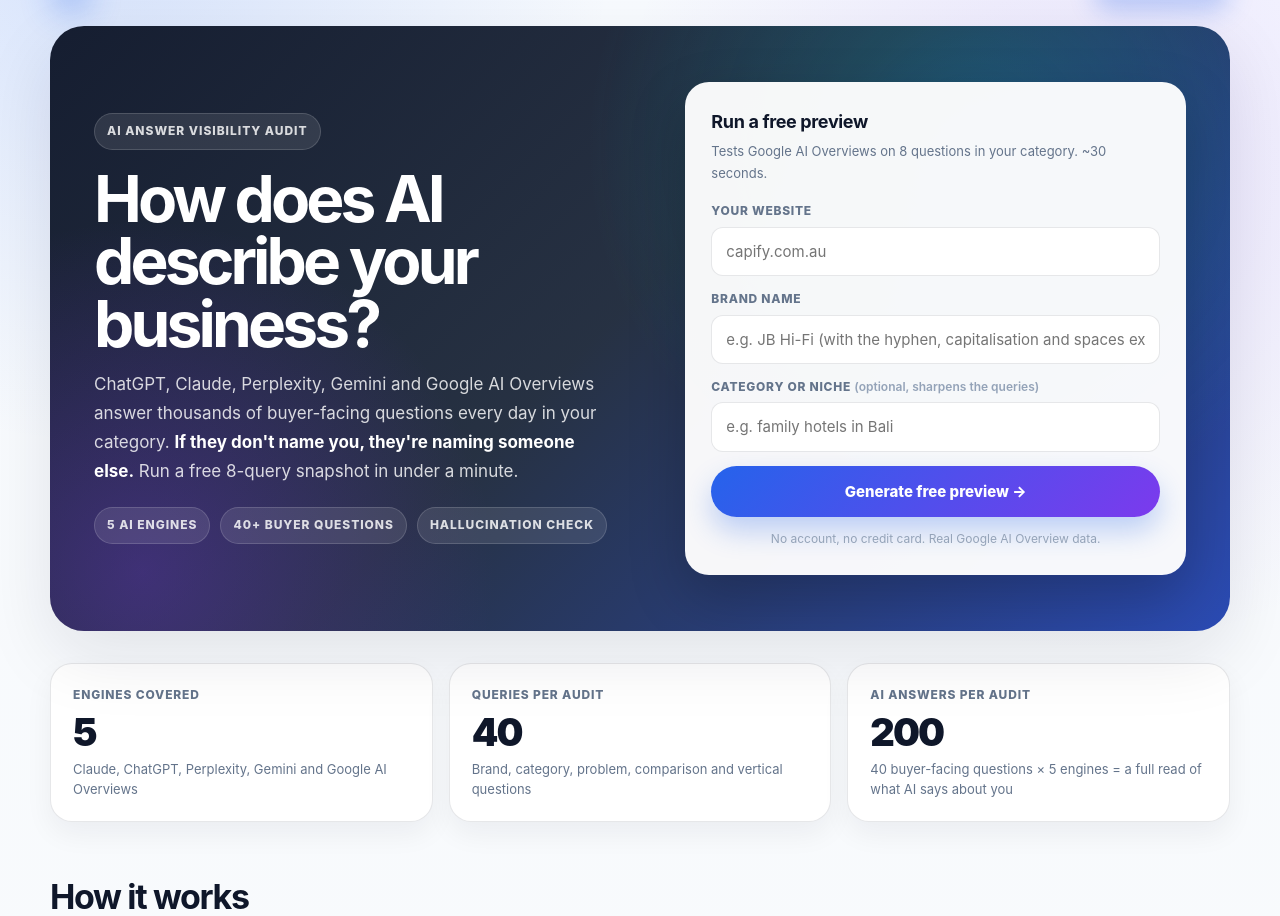
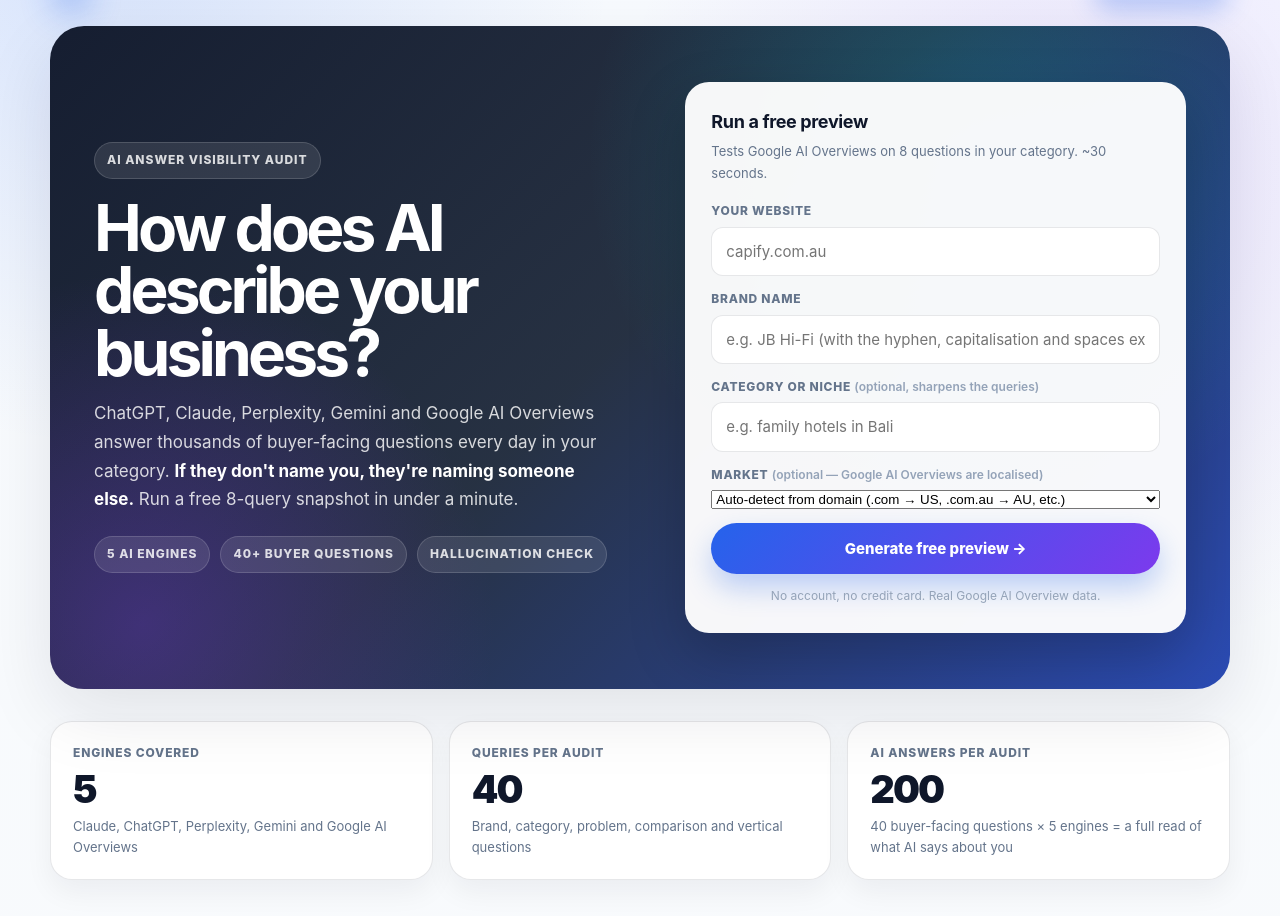
Before and after one commit to willbakhos/aeosudit, a FastAPI app: page / in a window 1280 px wide. Shown: the part 66-982 px from the top of the page. Run offline with FastAPI, Linux system fonts and the light colour scheme.

Commit message:
Optional country selector on the public preview audit
Google AI Overviews are aggressively localised — searching for "best
agentic AI platforms" from US vs AU returns different vendor sets.
Hardcoding the audit to US misrepresented .com.au / .co.uk / .ca
brands' actual market presence.

- Adds an optional Market dropdown on the landing form (15 supported
  countries + Auto-detect).
- _country_from_tld() best-effort guesses from the domain TLD
  (.com.au -> AU, .co.uk -> GB, .ca -> CA, etc.). Generic TLDs
  (.com / .net / .org / .io / .ai) fall through to US, matching
  Google's behaviour for non-geolocated users.
- Resolution: explicit user pick (if supported) > TLD guess > US.
- Plumbed through POST /preview, GET /preview cold-email entry
  (new `co` short query param), _start_preview, _run_preview_job,
  and into LocaleConfig so the Apify call uses the right countryCode.
- Loading page now reads "...as a buyer in Australia..." so the user
  sees which market the audit is actually testing.

Co-Authored-By: Claude Opus 4.7 (1M context) <noreply@anthropic.com>

```diff
--- a/src/server.py
+++ b/src/server.py
@@ -431,12 +431,82 @@ def _generic_free_queries(brand: str, category: str | None) -> list[Query]:
     ]
 
 
-def _build_preview_site(domain: str, brand_name: str) -> SiteConfig:
+# Country code → display name for the loading-page + report header. The codes
+# match Apify's `countryCode` param (ISO 3166-1 alpha-2, uppercase).
+SUPPORTED_COUNTRIES: dict[str, str] = {
+    "US": "United States",
+    "AU": "Australia",
+    "GB": "United Kingdom",
+    "CA": "Canada",
+    "NZ": "New Zealand",
+    "IE": "Ireland",
+    "SG": "Singapore",
+    "IN": "India",
+    "DE": "Germany",
+    "FR": "France",
+    "ES": "Spain",
+    "IT": "Italy",
+    "NL": "Netherlands",
+    "BR": "Brazil",
+    "JP": "Japan",
+}
+
+# TLD → country guess for when the user doesn't pick one. Generic TLDs
+# (.com / .net / .org / .io / .ai) all fall through to US, which matches
+# Google's behaviour when the user isn't geolocated.
+_TLD_COUNTRY: dict[str, str] = {
+    "com.au": "AU", "net.au": "AU", "org.au": "AU", "au": "AU",
+    "co.uk": "GB", "org.uk": "GB", "uk": "GB",
+    "ca": "CA",
+    "co.nz": "NZ", "nz": "NZ",
+    "ie": "IE",
+    "com.sg": "SG", "sg": "SG",
+    "co.in": "IN", "in": "IN",
+    "de": "DE",
+    "fr": "FR",
+    "es": "ES",
+    "it": "IT",
+    "nl": "NL",
+    "com.br": "BR", "br": "BR",
+    "co.jp": "JP", "jp": "JP",
+}
+
+
+def _country_from_tld(domain: str) -> str:
+    """Best-effort country guess from a domain's TLD. Returns an ISO 3166-1
+    alpha-2 code (uppercase). Falls back to 'US' for generic TLDs."""
+    d = (domain or "").lower().strip().rstrip("/")
+    if "://" in d:
+        d = d.split("://", 1)[1]
+    d = d.split("/", 1)[0]
+    parts = d.split(".")
+    # Try 2-segment TLDs first (e.g., com.au, co.uk) then 1-segment.
+    if len(parts) >= 2:
+        two = ".".join(parts[-2:])
+        if two in _TLD_COUNTRY:
+            return _TLD_COUNTRY[two]
+    if parts:
+        one = parts[-1]
+        if one in _TLD_COUNTRY:
+            return _TLD_COUNTRY[one]
+    return "US"
+
+
+def _resolve_country(domain: str, user_country: str | None) -> str:
+    """Honour an explicit pick when it's a supported code; otherwise guess
+    from the TLD."""
+    code = (user_country or "").strip().upper()
+    if code and code in SUPPORTED_COUNTRIES:
+        return code
+    return _country_from_tld(domain)
+
+
+def _build_preview_site(domain: str, brand_name: str, country: str = "US") -> SiteConfig:
     return SiteConfig(
         brand=BrandConfig(name=brand_name, domain=domain, aliases=[domain]),
         competitors=[],
         ground_truth=[],
-        locale=LocaleConfig(country="US", language="en"),
+        locale=LocaleConfig(country=country, language="en"),
         engines=EnginesConfig(
             openrouter=[],
             apify=[ApifyEngineConfig(label=FREE_TIER_ENGINE)],
@@ -455,12 +525,12 @@ def _set_step(run_id: str, step: str, pct: int | None = None) -> None:
 
 
 def _run_preview_job(
-    run_id: str, domain: str, brand_name: str, category: str | None
+    run_id: str, domain: str, brand_name: str, category: str | None, country: str = "US"
 ) -> None:
     """Background worker for a free preview. Updates PREVIEW_JOBS as it progresses."""
     _set_step(run_id, "Capturing site screenshot…", 8)
     try:
-        site = _build_preview_site(domain, brand_name)
+        site = _build_preview_site(domain, brand_name, country=country)
         queries = _generic_free_queries(brand_name, category)
         engine_objs = [
             ApifyEngine(
@@ -521,8 +591,11 @@ def _run_preview_job(
         }
 
 
-def _start_preview(domain: str, brand: str, category: str | None) -> tuple[str, str, str]:
-    """Validate inputs, kick off a background preview run, return (run_id, normalised_domain, brand).
+def _start_preview(
+    domain: str, brand: str, category: str | None, country: str | None = None
+) -> tuple[str, str, str, str]:
+    """Validate inputs, kick off a background preview run.
+    Returns (run_id, normalised_domain, brand, resolved_country).
     Raises HTTPException(400) on bad input."""
     norm = _normalise_domain(domain)
     if not norm or "." not in norm:
@@ -535,14 +608,15 @@ def _start_preview(domain: str, brand: str, category: str | None) -> tuple[str,
             "(e.g. 'JB Hi-Fi', not 'jbhifi'). We use this to match your name "
             "in AI answers.",
         )
+    resolved_country = _resolve_country(norm, country)
     run_id = _make_run_id(brand)
     PREVIEW_JOBS[run_id] = {"status": "queued", "step": "Starting up…"}
     threading.Thread(
         target=_run_preview_job,
-        args=(run_id, norm, brand, (category or "").strip() or None),
+        args=(run_id, norm, brand, (category or "").strip() or None, resolved_country),
         daemon=True,
     ).start()
-    return run_id, norm, brand
+    return run_id, norm, brand, resolved_country
 
 
 @app.post("/preview", response_class=HTMLResponse)
@@ -550,10 +624,17 @@ def submit_preview(
     domain: str = Form(...),
     brand_name: str = Form(...),
     category: str = Form(""),
+    country: str = Form(""),
 ) -> HTMLResponse:
-    run_id, norm, brand = _start_preview(domain, brand_name, category)
+    run_id, norm, brand, resolved_country = _start_preview(
+        domain, brand_name, category, country
+    )
     html = _jinja.get_template("loading.html.j2").render(
-        run_id=run_id, brand_name=brand, domain=norm,
+        run_id=run_id,
+        brand_name=brand,
+        domain=norm,
+        country_code=resolved_country,
+        country_name=SUPPORTED_COUNTRIES.get(resolved_country, resolved_country),
     )
     return HTMLResponse(html)
 
@@ -563,15 +644,24 @@ def submit_preview_get(
     d: str = "",
     b: str = "",
     c: str = "",
+    co: str = "",
     domain: str = "",
     brand: str = "",
     category: str = "",
+    country: str = "",
 ) -> HTMLResponse:
-    """Cold-email entry point. Either short (`d`/`b`/`c`) or long (`domain`/`brand`/`category`)
-    query params work — short keeps email URLs compact."""
-    run_id, norm, real_brand = _start_preview(d or domain, b or brand, c or category)
+    """Cold-email entry point. Either short (`d`/`b`/`c`/`co`) or long
+    (`domain`/`brand`/`category`/`country`) query params work — short keeps
+    email URLs compact."""
+    run_id, norm, real_brand, resolved_country = _start_preview(
+        d or domain, b or brand, c or category, co or country,
+    )
     html = _jinja.get_template("loading.html.j2").render(
-        run_id=run_id, brand_name=real_brand, domain=norm,
+        run_id=run_id,
+        brand_name=real_brand,
+        domain=norm,
+        country_code=resolved_country,
+        country_name=SUPPORTED_COUNTRIES.get(resolved_country, resolved_country),
     )
     return HTMLResponse(html)
 
--- a/templates/loading.html.j2
+++ b/templates/loading.html.j2
@@ -94,7 +94,7 @@
   <div class="card">
     <span class="eyebrow"><span class="dot"></span>Generating your AI visibility audit</span>
     <h1>Analysing <span class="brand-em">{{ brand_name }}</span>…</h1>
-    <p class="lede">Asking Google AI Overviews 8 buyer-facing questions about <strong>{{ brand_name }}</strong>{% if domain %} (<code>{{ domain }}</code>){% endif %} and scoring how it shows up.</p>
+    <p class="lede">Asking Google AI Overviews 8 buyer-facing questions about <strong>{{ brand_name }}</strong>{% if domain %} (<code>{{ domain }}</code>){% endif %}{% if country_name %} as a buyer in <strong>{{ country_name }}</strong>{% endif %} and scoring how it shows up.</p>
 
     <div class="progress-shell"><div class="progress-bar" id="bar"></div></div>
     <div class="step active" id="step"><span class="check"></span><span id="step-text">Starting up…</span></div>
```
Also changed, not shown: templates/landing.html.j2 (+21 -0 lines).
